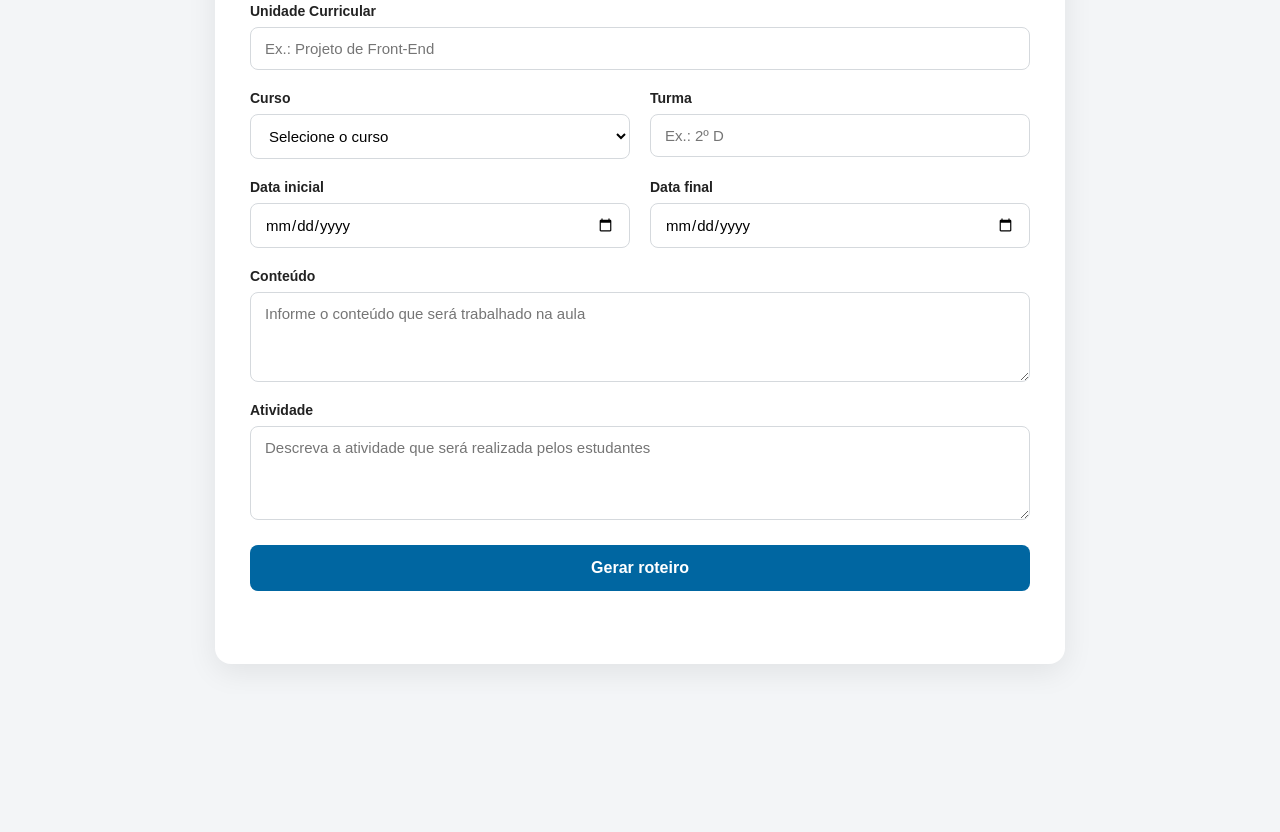
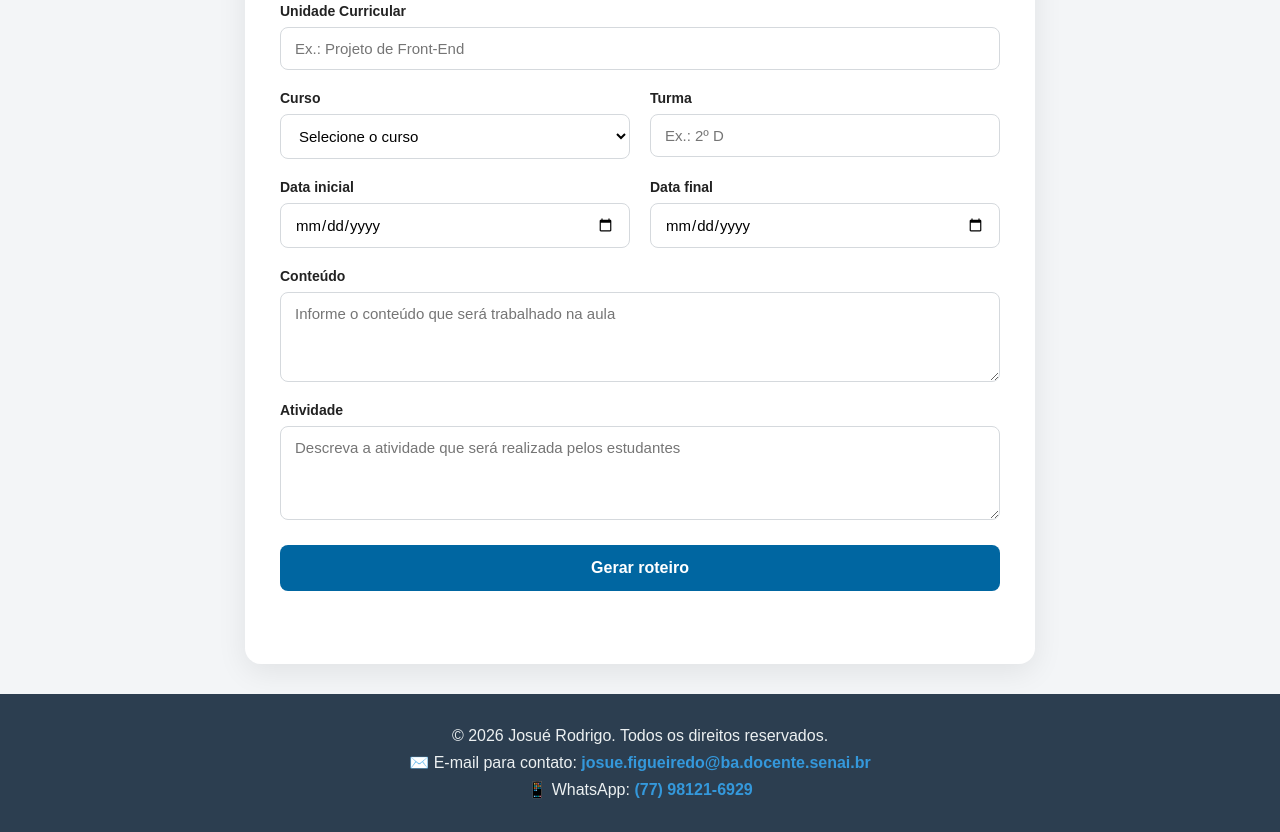
Before and after one commit to josuefigueiredo-lgtm/assistente-repositorio-SESI-SENAI, a website: page public/index.html in a window 1280 px wide. Shown: the part 280-1112 px from the top of the page. Before the commit the page ends 974 px from the top, so only its background shows below. Drawn offline with Linux system fonts and the light colour scheme.

Commit message:
Finalização

```diff
--- a/public/index.html
+++ b/public/index.html
@@ -209,6 +209,22 @@
 
     </main>
 
+    <footer class="site-footer">
+        <div class="footer-container">
+            <p>&copy; 2026 Josué Rodrigo. Todos os direitos reservados.</p>
+            <p>
+                ✉️ E-mail para contato:
+                <a href="mailto:josue.figueiredo@ba.docente.senai.br">josue.figueiredo@ba.docente.senai.br</a>
+            </p>
+            <p>
+                <span class="whatsapp-icon">📱</span> WhatsApp:
+                <!-- O link 'wa.me' com o 55 antes do DDD redireciona direto para o seu WhatsApp -->
+                <a href="https://wa.me/5577981216929" target="_blank" rel="noopener noreferrer">
+                    (77) 98121-6929
+                </a>
+            </p>
+        </div>
+    </footer>
 
     <script src="script.js"></script>
 
--- a/public/style.css
+++ b/public/style.css
@@ -4,362 +4,202 @@
     box-sizing: border-box;
 }
 
-
 body {
-
-    font-family:
-        Arial,
-        Helvetica,
-        sans-serif;
-
-    background:
-        #f3f5f7;
-
-    color:
-        #222;
-
-    min-height:
-        100vh;
-
-    display:
-        flex;
-
-    align-items:
-        center;
-
-    justify-content:
-        center;
-
-    padding:
-        30px;
+    font-family: Arial, Helvetica, sans-serif;
+    background: #f3f5f7;
+    color: #222;
+    min-height: 100vh;
+    display: flex;
+    flex-direction: column; /* Empilha o conteúdo e o rodapé verticalmente */
 }
 
-
 .container {
-
-    width:
-        100%;
-
-    max-width:
-        850px;
+    width: 100%;
+    max-width: 850px;
+    margin: 0 auto; /* Centraliza o container horizontalmente */
+    flex: 1; /* Faz o container crescer o máximo possível, empurrando o rodapé para baixo */
+    display: flex;
+    flex-direction: column;
+    justify-content: center; /* Mantém o card centralizado verticalmente */
+    padding: 30px; /* O padding que estava no body veio para cá */
 }
 
-
 .card {
-
-    background:
-        white;
-
-    border-radius:
-        16px;
-
-    padding:
-        35px;
-
-    box-shadow:
-        0 8px 30px rgba(0, 0, 0, 0.08);
+    background: white;
+    border-radius: 16px;
+    padding: 35px;
+    box-shadow: 0 8px 30px rgba(0, 0, 0, 0.08);
+    width: 100%;
 }
 
-
 .header {
-
-    display:
-        flex;
-
-    align-items:
-        center;
-
-    gap:
-        18px;
-
-    margin-bottom:
-        35px;
-
-    padding-bottom:
-        25px;
-
-    border-bottom:
-        1px solid #e5e5e5;
+    display: flex;
+    align-items: center;
+    gap: 18px;
+    margin-bottom: 35px;
+    padding-bottom: 25px;
+    border-bottom: 1px solid #e5e5e5;
 }
 
-
 .logo {
-
-    width:
-        70px;
-
-    height:
-        70px;
-
-    border-radius:
-        12px;
-
-    background:
-        #0066a1;
-
-    color:
-        white;
-
-    display:
-        flex;
-
-    align-items:
-        center;
-
-    justify-content:
-        center;
-
-    font-weight:
-        bold;
-
-    font-size:
-        20px;
+    width: 70px;
+    height: 70px;
+    border-radius: 12px;
+    background: #0066a1;
+    color: white;
+    display: flex;
+    align-items: center;
+    justify-content: center;
+    font-weight: bold;
+    font-size: 20px;
 }
 
-
 .header h1 {
-
-    font-size:
-        26px;
-
-    margin-bottom:
-        6px;
+    font-size: 26px;
+    margin-bottom: 6px;
 }
 
-
 .header p {
-
-    color:
-        #666;
-
-    font-size:
-        15px;
+    color: #666;
+    font-size: 15px;
 }
 
-
 .campo {
-
-    display:
-        flex;
-
-    flex-direction:
-        column;
-
-    margin-bottom:
-        20px;
+    display: flex;
+    flex-direction: column;
+    margin-bottom: 20px;
 }
 
-
 .campo label {
-
-    font-weight:
-        bold;
-
-    font-size:
-        14px;
-
-    margin-bottom:
-        8px;
+    font-weight: bold;
+    font-size: 14px;
+    margin-bottom: 8px;
 }
-
 
 input,
 select,
 textarea {
-
-    width:
-        100%;
-
-    border:
-        1px solid #d5d9dd;
-
-    border-radius:
-        8px;
-
-    padding:
-        12px 14px;
-
-    font-family:
-        inherit;
-
-    font-size:
-        15px;
-
-    outline:
-        none;
-
-    transition:
-        border 0.2s,
-        box-shadow 0.2s;
-
-    background:
-        white;
+    width: 100%;
+    border: 1px solid #d5d9dd;
+    border-radius: 8px;
+    padding: 12px 14px;
+    font-family: inherit;
+    font-size: 15px;
+    outline: none;
+    transition: border 0.2s, box-shadow 0.2s;
+    background: white;
 }
-
 
 input:focus,
 select:focus,
 textarea:focus {
-
-    border-color:
-        #0066a1;
-
-    box-shadow:
-        0 0 0 3px rgba(0, 102, 161, 0.10);
+    border-color: #0066a1;
+    box-shadow: 0 0 0 3px rgba(0, 102, 161, 0.10);
 }
 
-
 textarea {
-
-    resize:
-        vertical;
-
-    min-height:
-        90px;
+    resize: vertical;
+    min-height: 90px;
 }
 
-
 .linha {
-
-    display:
-        grid;
-
-    grid-template-columns:
-        1fr 1fr;
-
-    gap:
-        20px;
+    display: grid;
+    grid-template-columns: 1fr 1fr;
+    gap: 20px;
 }
 
-
 button {
-
-    width:
-        100%;
-
-    border:
-        none;
-
-    border-radius:
-        8px;
-
-    padding:
-        14px;
-
-    background:
-        #0066a1;
-
-    color:
-        white;
-
-    font-size:
-        16px;
-
-    font-weight:
-        bold;
-
-    cursor:
-        pointer;
-
-    transition:
-        background 0.2s,
-        transform 0.1s;
-
-    margin-top:
-        5px;
+    width: 100%;
+    border: none;
+    border-radius: 8px;
+    padding: 14px;
+    background: #0066a1;
+    color: white;
+    font-size: 16px;
+    font-weight: bold;
+    cursor: pointer;
+    transition: background 0.2s, transform 0.1s;
+    margin-top: 5px;
 }
 
-
 button:hover {
-
-    background:
-        #00517f;
+    background: #00517f;
 }
 
-
 button:active {
-
-    transform:
-        scale(0.99);
+    transform: scale(0.99);
 }
 
-
 button:disabled {
-
-    background:
-        #9aa7af;
-
-    cursor:
-        not-allowed;
+    background: #9aa7af;
+    cursor: not-allowed;
 }
 
-
 .mensagem {
-
-    text-align:
-        center;
-
-    margin-top:
-        18px;
-
-    font-size:
-        14px;
-
-    min-height:
-        20px;
+    text-align: center;
+    margin-top: 18px;
+    font-size: 14px;
+    min-height: 20px;
 }
 
+/* --- ESTILOS DO RODAPÉ --- */
+.site-footer {
+    background-color: #2c3e50;
+    color: #ecf0f1;
+    text-align: center;
+    padding: 25px 20px;
+    font-family: Arial, sans-serif;
+    width: 100%; /* Garante que ocupe de ponta a ponta */
+}
 
+.site-footer p {
+    margin: 8px 0;
+    font-size: 16px;
+}
+
+.site-footer a {
+    color: #3498db;
+    text-decoration: none;
+    font-weight: bold;
+    transition: color 0.3s;
+}
+
+.site-footer a:hover {
+    color: #2980b9;
+    text-decoration: underline;
+}
+
+.whatsapp-icon {
+    color: #25D366;
+}
+
+/* --- RESPONSIVIDADE (CELULAR) --- */
 @media (max-width: 650px) {
-
-    body {
-
-        padding:
-            15px;
+    .container {
+        padding: 15px; /* Movido do body para o container */
+        justify-content: flex-start; /* No celular, o formulário sobe um pouco para não cortar */
     }
 
-
     .card {
-
-        padding:
-            22px;
+        padding: 22px;
     }
 
-
     .header {
-
-        align-items:
-            flex-start;
+        align-items: flex-start;
     }
 
-
     .header h1 {
-
-        font-size:
-            21px;
+        font-size: 21px;
     }
 
-
     .logo {
-
-        width:
-            55px;
-
-        height:
-            55px;
-
-        font-size:
-            16px;
+        width: 55px;
+        height: 55px;
+        font-size: 16px;
     }
 
-
     .linha {
-
-        grid-template-columns:
-            1fr;
-
-        gap:
-            0;
+        grid-template-columns: 1fr;
+        gap: 0;
     }
-
 }
```
